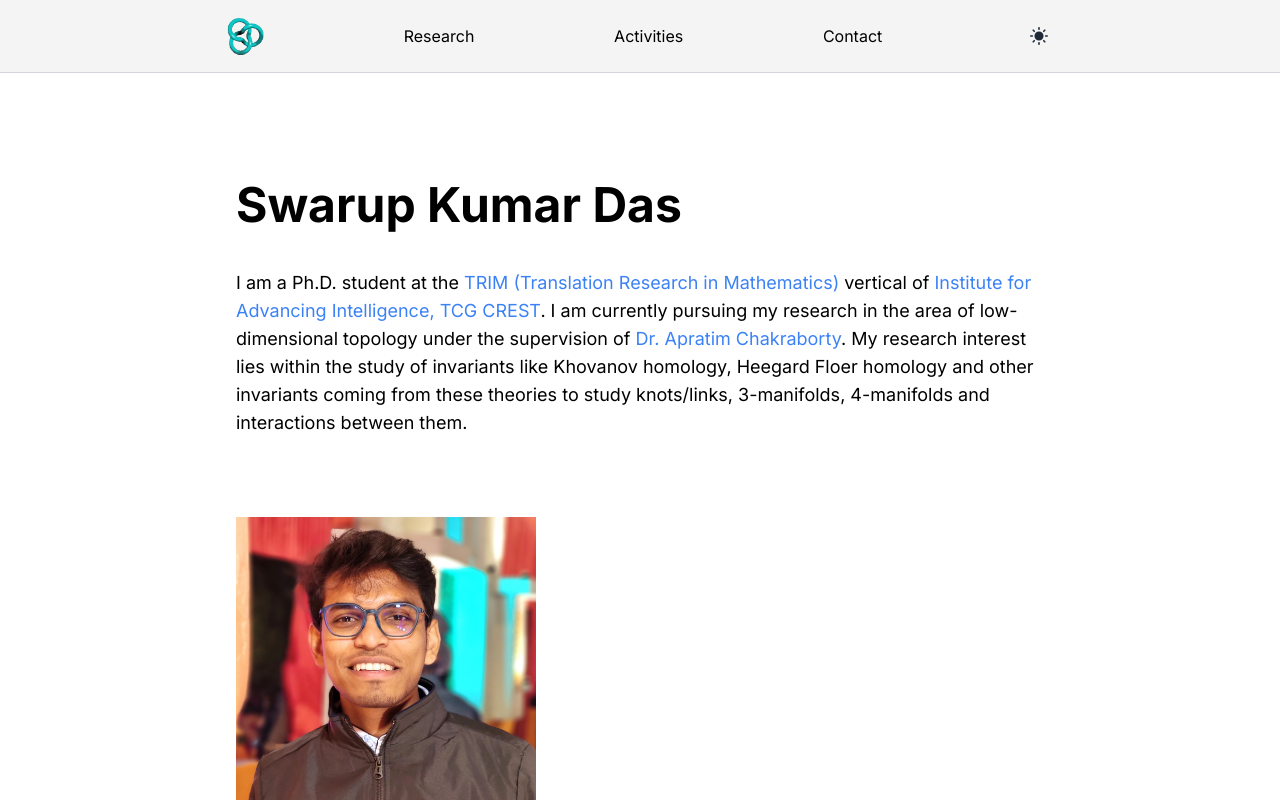
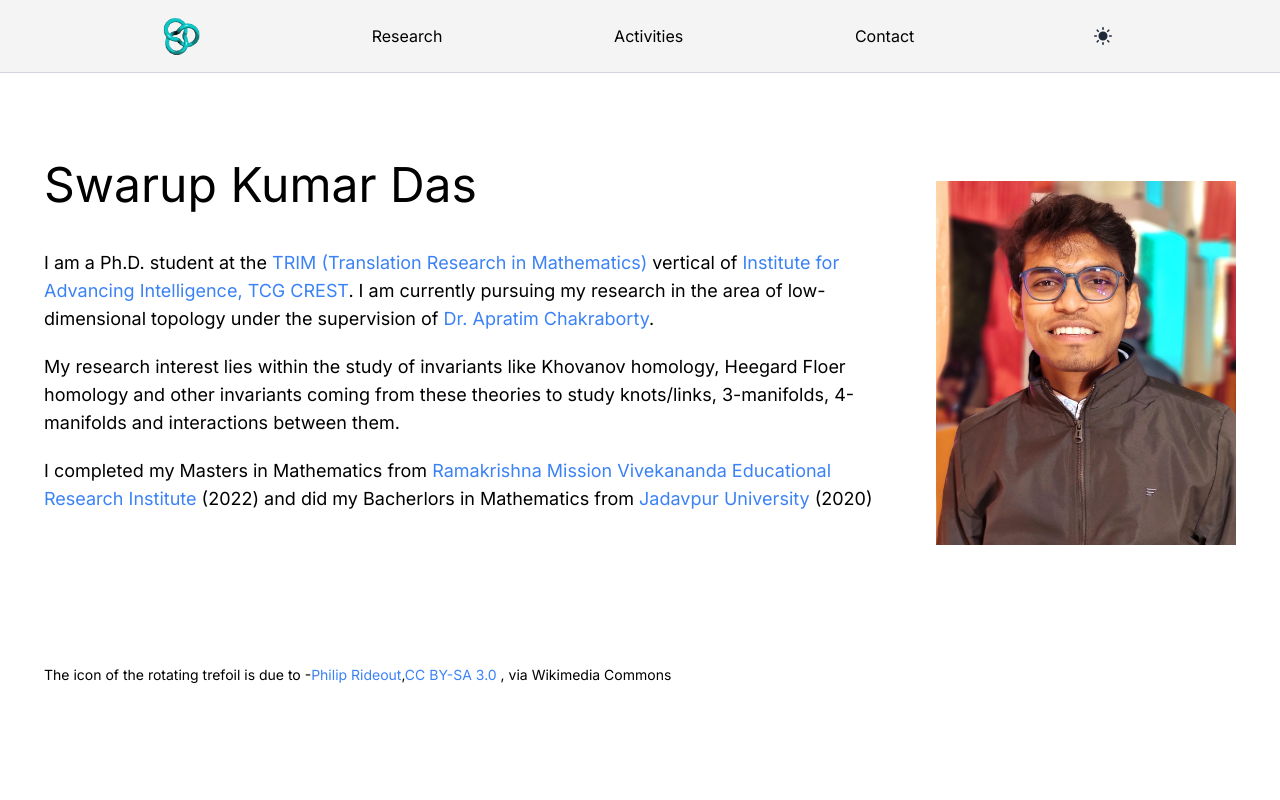
Before and after one commit to swarup4741/math_website, a Next.js app: page / in a window 1280 px wide. Shown: the top 800 px of the page. Built offline with nearby package versions, Linux system fonts and the light colour scheme.

Commit message:
Information addition

```diff
--- a/src/app/activities/page.tsx
+++ b/src/app/activities/page.tsx
@@ -4,7 +4,7 @@ export default function Activities() {
   return (
     <div className="px-1 md:px-6 lg:px-10">
       <h1 className="subpixel-antialiased text-xl font-bold md:text-2xl lg:text-3xl mb-10 mt-10">Conferences/Seminars</h1>
-      <ul className="list-decimal">
+      <ul className="list-decimal m-3 md:text-lg lg:text-lg">
         <li className="mb-5">
           Contributory talk - <strong>Khovanov homology and exotic discs</strong>. <Link className="text-blue-500" href="https://rms2024.christuniversity.in/" target="_blank">RMS 2024</Link> (Upcoming)
         </li>
--- a/src/app/components/Navigation.tsx
+++ b/src/app/components/Navigation.tsx
@@ -28,7 +28,7 @@ export default function Navigation() {
 
   return (
     <nav className="sticky top-0 z-20 bg-zinc-100 dark:bg-zinc-950 border-b border-gray-300 dark:border-gray-800">
-      <div className="max-w-4xl px-8 py-4 mx-auto">
+      <div className="max-w-5xl px-8 py-4 mx-auto">
         <ul className="flex items-center justify-between">
           <Link href="/">
           <Image src={"/trefoil.gif"} width="40" height="40" alt='Trefoil'/>
--- a/src/app/layout.tsx
+++ b/src/app/layout.tsx
@@ -9,7 +9,7 @@ export const metadata: Metadata = {
   description: "Personal website",
 };
 
-const inter = Inter({subsets: ['latin']})
+const font = Inter({subsets: ['latin']})
 
 export default function RootLayout({
   children,
@@ -18,11 +18,11 @@ export default function RootLayout({
 }>) {
   return (
     <html lang="en" suppressHydrationWarning>
-      <body className={inter.className}>
+      <body className={font.className}>
       <ThemeProvider attribute="class" defaultTheme="system" enableSystem>
         <main>
           <Navigation/>
-          <div className="container max-w-4xl px-6 md:px-8 lg:px-10 pt-5 md:py-10 lg:py-12 mx-auto overflow-hidden">
+          <div className="container px-6 md:px-8 lg:px-10 pt-5 md:py-10 lg:py-12 mx-auto overflow-hidden">
           {children}
           </div>
         </main>
--- a/src/app/page.tsx
+++ b/src/app/page.tsx
@@ -4,11 +4,17 @@ import Link from 'next/link'
 export default function Home() {
   return (
     <div className="px-1 md:10px md:py-5">
-      <h1 className="subpixel-antialiased text-3xl font-bold md:text-4xl lg:text-5xl mb-10 mt-10">Swarup Kumar Das</h1>
-      <p className="md:text-lg lg:text-lg">I am a Ph.D. student at the <Link className="text-blue-500" href="https://www.tcgcrest.org/researches/translational-research-in-mathematics-trim/" target="_blank">TRIM (Translation Research in Mathematics)</Link> vertical of <Link className="text-blue-500" href="https://www.tcgcrest.org/institutes/iai/" target="_blank">Institute for Advancing Intelligence, TCG CREST</Link>. I am currently pursuing my research in the area of low-dimensional topology under the supervision of <Link href="https://www.tcgcrest.org/people/apratim-chakraborty/" target="_blank" className="text-blue-500">Dr. Apratim Chakraborty</Link>. My research interest lies within the study of invariants like Khovanov homology, Heegard Floer homology and other invariants coming from these theories to study knots/links, 3-manifolds, 4-manifolds and interactions between them.</p>
+      <div className="flex flex-col lg:flex-row lg:justify-around lg:align-middle">
+      <div className="mr-10">
+      <h1 className="subpixel-antialiased text-3xl md:text-4xl lg:text-5xl mb-10 mt-5">Swarup Kumar Das</h1>
+      <p className="subpixel-antialiased md:text-lg lg:text-lg mb-5">I am a Ph.D. student at the <Link className="text-blue-500" href="https://www.tcgcrest.org/researches/translational-research-in-mathematics-trim/" target="_blank">TRIM (Translation Research in Mathematics)</Link> vertical of <Link className="text-blue-500" href="https://www.tcgcrest.org/institutes/iai/" target="_blank">Institute for Advancing Intelligence, TCG CREST</Link>. I am currently pursuing my research in the area of low-dimensional topology under the supervision of <Link href="https://www.tcgcrest.org/people/apratim-chakraborty/" target="_blank" className="text-blue-500">Dr. Apratim Chakraborty</Link>.</p>
+      <p className="subpixel-antialiased md:text-lg lg:text-lg mb-5">My research interest lies within the study of invariants like Khovanov homology, Heegard Floer homology and other invariants coming from these theories to study knots/links, 3-manifolds, 4-manifolds and interactions between them.</p>
+      <p className="subpixel-antialiased md:text-lg lg:text-lg">I completed my Masters in Mathematics from <Link className="text-blue-500" href="https://maths.rkmvu.ac.in/" target="_blank">Ramakrishna Mission Vivekananda Educational Research Institute</Link> (2022) and did my Bacherlors in Mathematics from <Link className="text-blue-500" href="https://jadavpuruniversity.in/academics/mathematics/" target="_blank">Jadavpur University</Link> (2020)</p>
+      </div>
 
-      <Image className="mt-20 mb-10" src="/profile.jpg" alt="Profile picture" width="300" height="300"/>
-      <div className="mt-20 mb-10">
+      <Image className="mt-10 mb-10" src="/profile.jpg" alt="Profile picture" width="300" height="300"/>
+      </div>
+      <div className="mt-20 mb-10 text-xs md:text-sm">
       The icon of the rotating trefoil is due to -
       <Link className="text-blue-500" href="https://commons.wikimedia.org/wiki/File:Trefoil_Knot.gif">Philip Rideout</Link>,
       <Link className="text-blue-500" href="https://creativecommons.org/licenses/by-sa/3.0">CC BY-SA 3.0 </Link>, via Wikimedia Commons
--- a/src/app/research/page.tsx
+++ b/src/app/research/page.tsx
@@ -2,7 +2,10 @@
 export default function Page() {
     return (
       <div className="px-1 md:px-6 lg:px-10">
-       <h1 className="subpixel-antialiased text-xl font-bold md:text-2xl lg:text-3xl mb-10 mt-10">To be announced....</h1>
+       <p className="subpixel-antialiased mt-5 md:text-lg lg:text-lg mb-5">I am currently interested in detection of exotic phenomenon of surfaces inside 4-manifolds using different techniques coming from Khovanov homology and Heegard Floer homology.
+        <br/>
+        <br/>
+         Also, I am looking into Khovanov-Floer theories and studying the cobordism maps between these homology theories in order to answer topological/geometrical questions about 3 & 4-manifolds.</p>
       </div>
     );
   }
```
